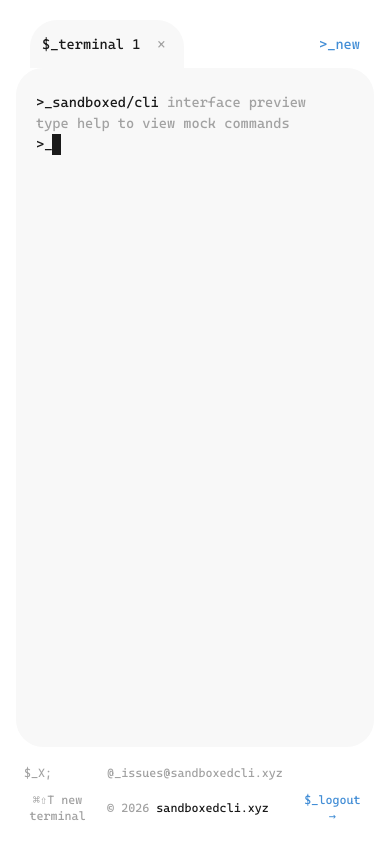
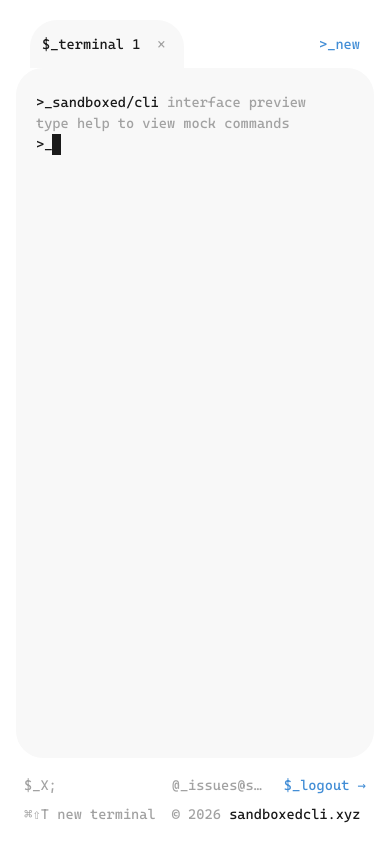
Before and after one commit to aaravbangsmetal/sandboxedCLI, a Next.js app in the folder apps/web/: page /terminal in a window 390 px wide. Built offline with nearby package versions, Linux system fonts and the light colour scheme.

Commit message:
feat(ui): add responsive and accessible behavior

```diff
--- a/apps/web/components/terminal/terminal-workspace.module.css
+++ b/apps/web/components/terminal/terminal-workspace.module.css
@@ -3,14 +3,14 @@
   display: grid;
   place-items: center;
   padding: 32px 16px;
-  background: #ffffff;
-  color: #1a1a1a;
+  background: var(--color-canvas);
+  color: var(--color-text-primary);
 }
 
 .workspace {
-  width: min(840px, calc(100vw - 32px));
-  font-family: "Cascadia Mono", "SFMono-Regular", Consolas, monospace;
-  font-size: 14px;
+  width: var(--terminal-width);
+  font-family: var(--font-mono);
+  font-size: var(--font-size-secondary);
   font-weight: 400;
 }
 
@@ -42,14 +42,14 @@
   gap: 10px;
   min-width: 174px;
   padding: 0 16px;
-  color: #7d7d7d;
+  color: var(--color-text-secondary);
 }
 
 .activeTab {
   position: relative;
-  background: #f8f8f8;
+  background: var(--color-terminal-panel);
   border-radius: 27px 27px 0 0;
-  color: #1a1a1a;
+  color: var(--color-text-primary);
 }
 
 .tab,
@@ -75,7 +75,7 @@
 .close {
   width: 22px;
   height: 22px;
-  color: #a2a2a2;
+  color: var(--color-text-muted);
   border-radius: 4px;
 }
 
@@ -83,7 +83,7 @@
   flex: 0 0 auto;
   align-self: center;
   margin-left: auto;
-  color: #438ed6;
+  color: var(--color-accent);
   white-space: nowrap;
 }
 
@@ -91,8 +91,8 @@
   height: 565px;
   padding: 30px 36px;
   overflow: hidden;
-  border-radius: 27px;
-  background: #f8f8f8;
+  border-radius: var(--terminal-radius);
+  background: var(--color-terminal-panel);
 }
 
 .xtermHost {
@@ -105,7 +105,7 @@
 }
 
 .xtermHost :global(.xterm-viewport) {
-  scrollbar-color: #dedede transparent;
+  scrollbar-color: var(--color-border) transparent;
   scrollbar-width: thin;
 }
 
@@ -115,21 +115,21 @@
   align-items: center;
   gap: 24px;
   padding: 18px 18px 0;
-  color: #a2a2a2;
+  color: var(--color-text-muted);
   white-space: nowrap;
 }
 
 .footer a {
-  color: #a2a2a2;
+  color: var(--color-text-muted);
   text-decoration: none;
 }
 
 .footer .dark {
-  color: #1a1a1a;
+  color: var(--color-text-primary);
 }
 
 .footer .logout {
-  color: #438ed6;
+  color: var(--color-accent);
 }
 
 .tab:focus-visible,
@@ -137,7 +137,7 @@
 .newTab:focus-visible,
 .footer button:focus-visible,
 .footer a:focus-visible {
-  outline: 1px solid #438ed6;
+  outline: 2px solid var(--color-accent);
   outline-offset: 4px;
 }
 
@@ -145,7 +145,7 @@
 .close:hover,
 .footer button:hover,
 .footer a:hover {
-  color: #438ed6;
+  color: var(--color-accent);
 }
 
 @media (max-width: 680px) {
@@ -180,20 +180,36 @@
     grid-template-columns: auto 1fr auto;
     gap: 10px 16px;
     padding-inline: 8px;
-    font-size: 12px;
+    font-size: var(--font-size-secondary);
     white-space: normal;
+  }
+
+  .footer > :nth-child(1) {
+    grid-column: 1;
+    grid-row: 1;
+  }
+
+  .footer > :nth-child(2) {
+    min-width: 0;
+    overflow: hidden;
+    grid-column: 2;
+    grid-row: 1;
+    text-overflow: ellipsis;
   }
 
   .footer > :nth-child(3) {
     grid-column: 1 / 2;
+    grid-row: 2;
   }
 
   .footer > :nth-child(4) {
-    grid-column: 2 / 3;
+    grid-column: 2 / 4;
+    grid-row: 2;
   }
 
   .footer > :nth-child(5) {
-    grid-column: 3 / 4;
+    grid-column: 3;
+    grid-row: 1;
   }
 }
 
--- a/apps/web/components/terminal/terminal-workspace.tsx
+++ b/apps/web/components/terminal/terminal-workspace.tsx
@@ -82,12 +82,17 @@ export function TerminalWorkspace() {
       if (event.key === "ArrowLeft") targetIndex = (currentIndex - 1 + tabs.length) % tabs.length;
       if (event.key === "Home") targetIndex = 0;
       if (event.key === "End") targetIndex = tabs.length - 1;
+      if (event.key === "Delete") {
+        event.preventDefault();
+        closeTab(id);
+        return;
+      }
 
       if (targetIndex === null) return;
       event.preventDefault();
       selectAndFocusTab(tabs[targetIndex].id);
     },
-    [selectAndFocusTab, tabs],
+    [closeTab, selectAndFocusTab, tabs],
   );
 
   useEffect(() => {
@@ -106,7 +111,12 @@ export function TerminalWorkspace() {
   return (
     <main className={styles.page}>
       <section className={styles.workspace} aria-label="Cloud terminal workspace">
-        <div className={styles.tabRow} role="tablist" aria-label="Open terminals">
+        <div
+          className={styles.tabRow}
+          role="tablist"
+          aria-label="Open terminals"
+          aria-orientation="horizontal"
+        >
           <div className={styles.tabs}>
             {tabs.map((tab) => (
               <div
--- a/apps/web/components/terminal/xterm-pane.tsx
+++ b/apps/web/components/terminal/xterm-pane.tsx
@@ -29,6 +29,7 @@ export function XtermPane({ transport, label }: XtermPaneProps) {
       fontSize: 14,
       fontWeight: "400",
       lineHeight: 1.35,
+      screenReaderMode: true,
       scrollback: 2_000,
       theme: {
         background: "#f8f8f8",
```
